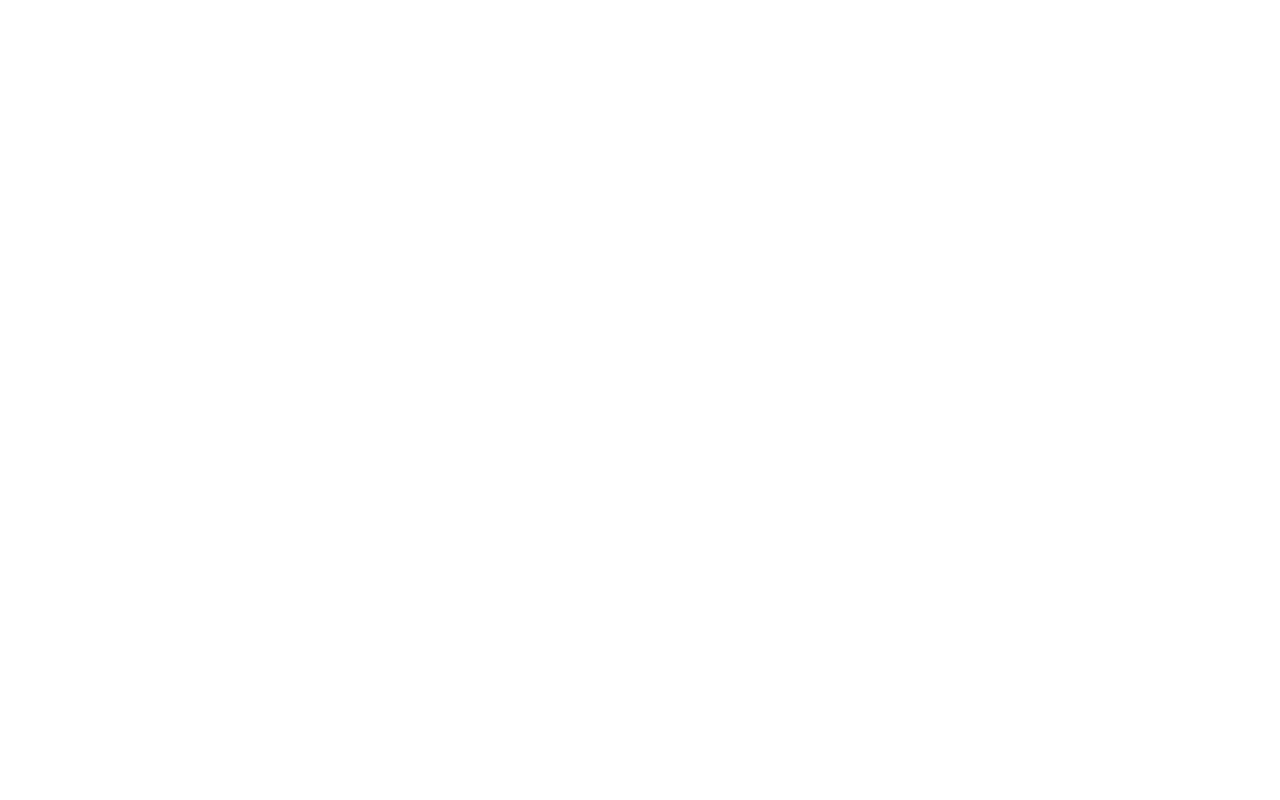
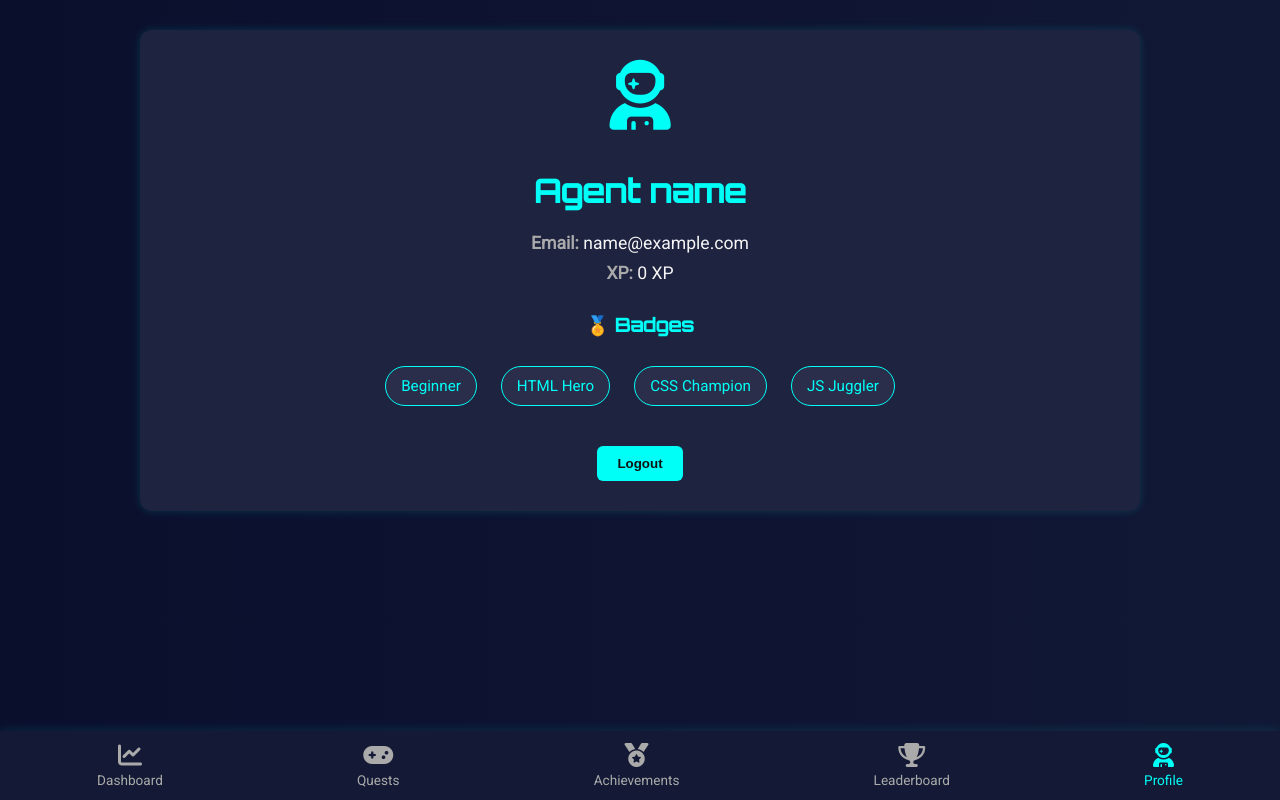
Before and after one commit to Snkumar21/ERIC-Elite, a website: page frontend/student/profile.html in a window 1280 px wide. Drawn offline with Linux system fonts and the light colour scheme; sample sign-in values are in the browser's storage.

Commit message:
New changes added

```diff
--- a/frontend/student/profile.html
+++ b/frontend/student/profile.html
@@ -0,0 +1,190 @@
+<!DOCTYPE html>
+<html lang="en">
+<head>
+    <meta charset="UTF-8" />
+    <title>Eric-Elite | Profile</title>
+    <link rel="stylesheet" href="https://cdnjs.cloudflare.com/ajax/libs/font-awesome/6.5.0/css/all.min.css" />
+    <link href="https://fonts.googleapis.com/css2?family=Orbitron:wght@500&family=Roboto&display=swap" rel="stylesheet">
+    <style>
+        body {
+        margin: 0;
+        font-family: 'Roboto', sans-serif;
+        background: linear-gradient(to right, #0a0f2c, #111835);
+        color: #f5f5f5;
+        padding-bottom: 80px;
+        }
+
+        h1, h2, h3 {
+        font-family: 'Orbitron', sans-serif;
+        color: #00fff7;
+        }
+
+        .container {
+        max-width: 1000px;
+        margin: auto;
+        padding: 30px 20px;
+        text-align: center;
+        }
+
+        .profile-card {
+        background: #1e2340;
+        padding: 30px;
+        border-radius: 12px;
+        box-shadow: 0 0 10px rgba(0, 255, 247, 0.15);
+        }
+
+        .profile-icon {
+        font-size: 70px;
+        color: #00fff7;
+        margin-bottom: 20px;
+        }
+
+        .info-line {
+        margin: 10px 0;
+        font-size: 1.1rem;
+        }
+
+        .info-label {
+        color: #aaa;
+        font-weight: bold;
+        }
+
+        .badge-section {
+        margin-top: 30px;
+        }
+
+        .badge {
+        display: inline-block;
+        margin: 10px;
+        padding: 10px 15px;
+        background: #2b2e4a;
+        border-radius: 20px;
+        font-size: 0.95rem;
+        color: #00fff7;
+        border: 1px solid #00fff7;
+        }
+
+        .logout-btn {
+        margin-top: 30px;
+        padding: 10px 20px;
+        font-weight: bold;
+        background: #00fff7;
+        color: #111;
+        border: none;
+        border-radius: 6px;
+        cursor: pointer;
+        transition: 0.3s ease;
+        }
+
+        .logout-btn:hover {
+        background: #00e0db;
+        }
+
+        .bottom-nav {
+        position: fixed;
+        bottom: 0;
+        left: 0;
+        width: 100%;
+        background: #141a35;
+        display: flex;
+        justify-content: space-around;
+        padding: 12px 0;
+        box-shadow: 0 -2px 10px rgba(0, 255, 247, 0.1);
+        z-index: 100;
+        }
+
+        .bottom-nav a {
+        color: #aaa;
+        text-decoration: none;
+        text-align: center;
+        font-size: 0.85rem;
+        transition: 0.3s;
+        }
+
+        .bottom-nav a i {
+        display: block;
+        font-size: 1.5rem;
+        margin-bottom: 5px;
+        }
+
+        .bottom-nav a:hover,
+        .bottom-nav a.active {
+        color: #00fff7;
+        }
+    </style>
+</head>
+<body>
+
+    <div class="container">
+        <div class="profile-card">
+            <i class="fas fa-user-astronaut profile-icon"></i>
+            <h1 id="profileName">Agent</h1>
+            <p class="info-line"><span class="info-label">Email:</span> <span id="profileEmail"></span></p>
+            <p class="info-line"><span class="info-label">XP:</span> <span id="profileXP">0</span></p>
+
+            <div class="badge-section">
+                <h3>🏅 Badges</h3>
+                <div class="badge">Beginner</div>
+                <div class="badge">HTML Hero</div>
+                <div class="badge">CSS Champion</div>
+                <div class="badge">JS Juggler</div>
+            </div>
+
+            <button class="logout-btn" onclick="logout()">Logout</button>
+        </div>
+    </div>
+
+    <nav class="bottom-nav">
+        <a href="dashboard.html">
+            <i class="fas fa-chart-line"></i>
+            Dashboard
+        </a>
+        <a href="quest.html">
+            <i class="fas fa-gamepad"></i>
+            Quests
+        </a>
+        <a href="achievements.html">
+            <i class="fas fa-medal"></i>
+            Achievements
+        </a>
+        <a href="leaderboard.html">
+            <i class="fas fa-trophy"></i>
+            Leaderboard
+        </a>
+        <a href="profile.html" class="active">
+            <i class="fas fa-user-astronaut"></i>
+            Profile
+        </a>
+    </nav>
+
+    <script>
+        const email = localStorage.getItem("userEmail");
+
+        if (!email) {
+            alert("You are not logged in!");
+            window.location.href = "../login-signup.html";
+        }
+
+        const users = {
+            "nova@gmail.com": { username: "Nova", points: 1300 },
+            "sai@example.com": { username: "Sai", points: 900 },
+            "eric@elite.com": { username: "Eric", points: 1600 }
+        };
+
+        const user = users[email] || {
+            username: email.split('@')[0],
+            points: 0
+        };
+
+        document.getElementById("profileName").innerText = `Agent ${user.username}`;
+        document.getElementById("profileEmail").innerText = email;
+        document.getElementById("profileXP").innerText = `${user.points} XP`;
+
+        function logout() {
+            localStorage.removeItem("userEmail");
+            alert("Logged out successfully!");
+            window.location.href = "../login-signup.html";
+        }
+    </script>
+</body>
+</html>
```
Also changed, not shown: frontend/login-signup.html (+21 -15 lines), frontend/student/achievements.html (+11 -3 lines), frontend/student/dashboard.html (+1 -8 lines), frontend/student/leaderboard.html (+11 -3 lines), frontend/student/quest.html (+43 -14 lines), 1 other file.
